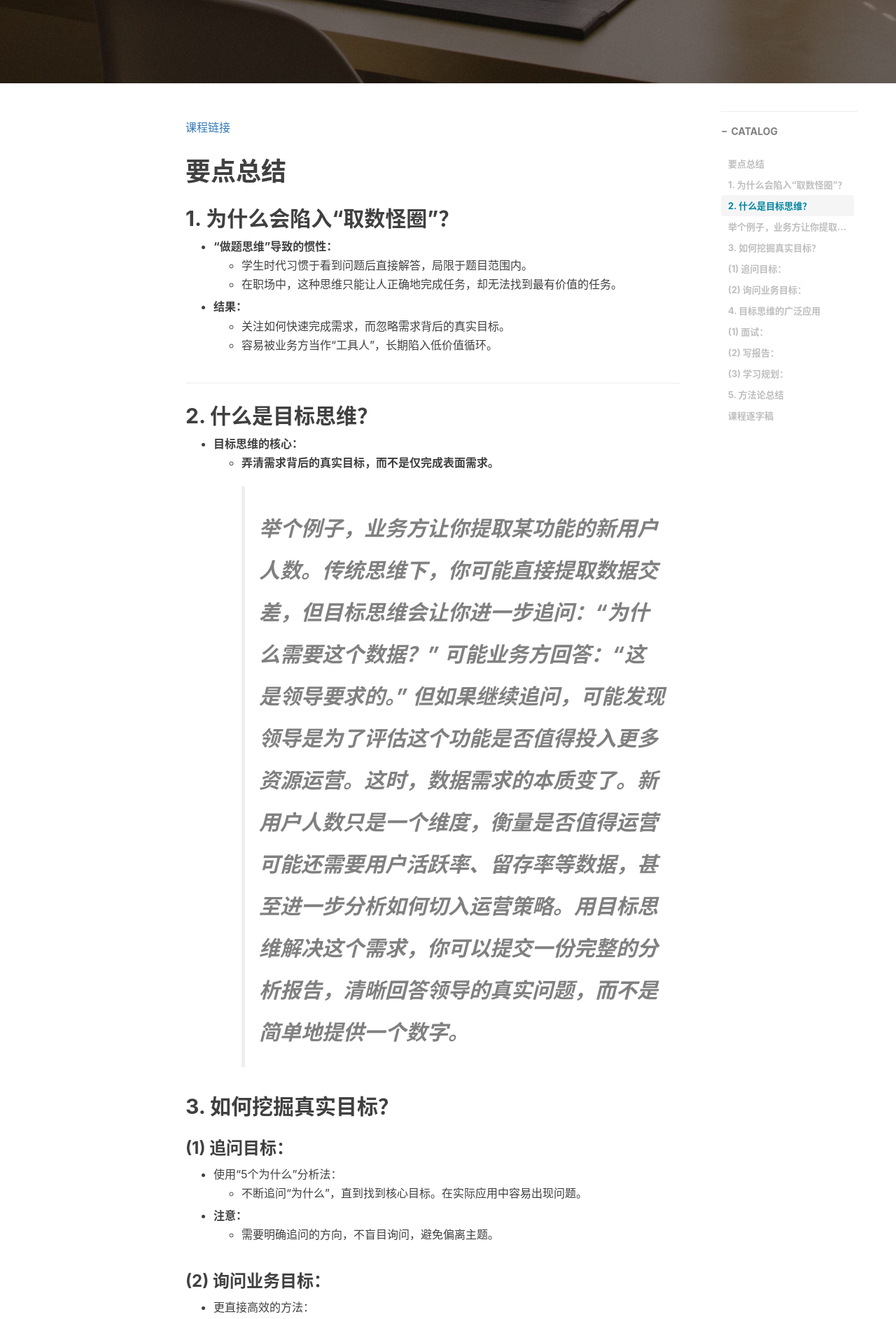
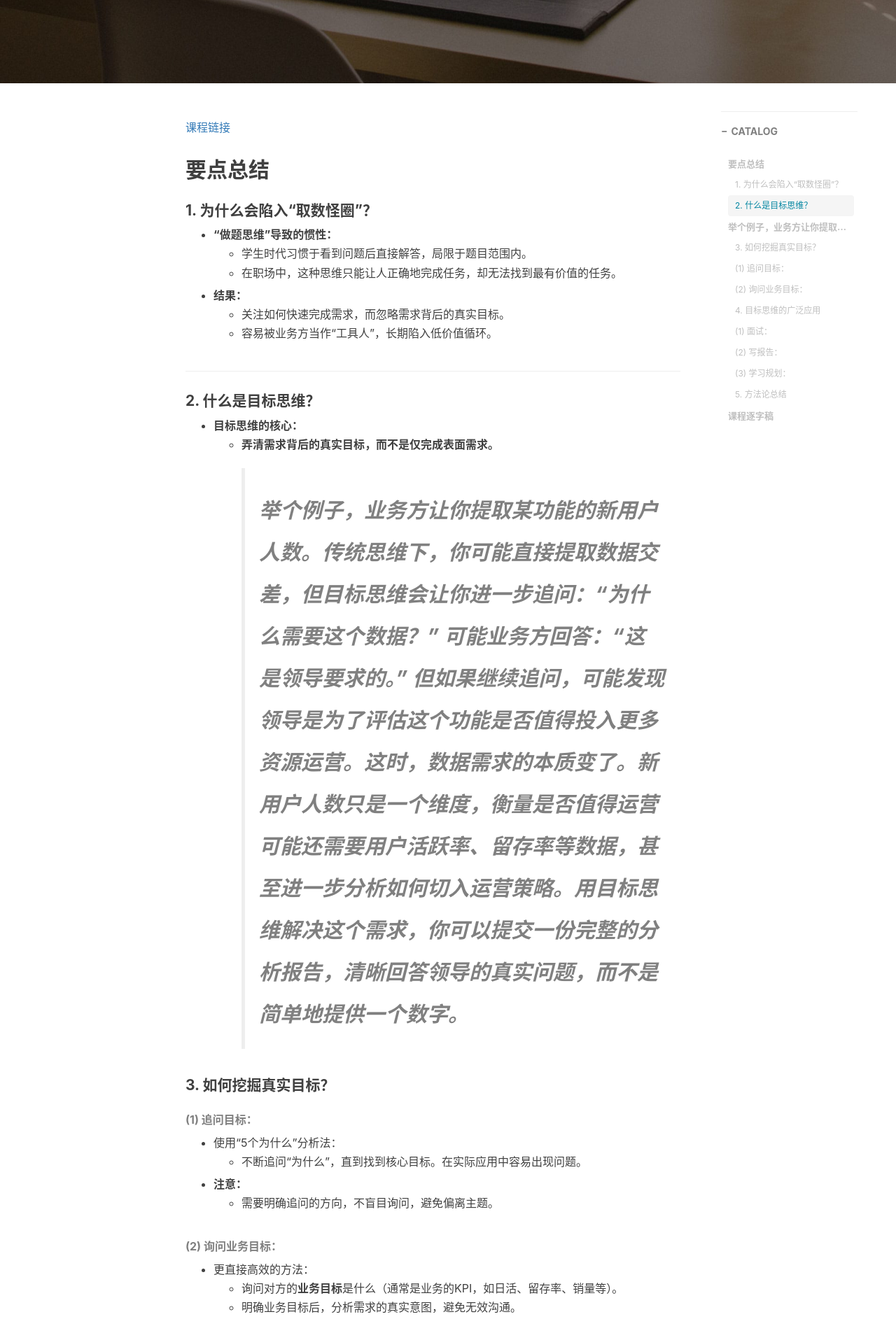
Before and after one commit to bingchuH/bingchuH.github.io, a Jekyll site: the page built from _posts/2024-09-17-数据分析思维2目标导向.md, in a window 1280 px wide. Shown: the part 464-2349 px from the top of the page at 70% size. Built offline with Jekyll 4.4.1, drawn with Linux system fonts in a browser that asks for light colours; nearby versions of some CDN libraries; comment, search, counter and statistics services are not loaded.

Commit message:
更新标题等级

```diff
--- a/_posts/2024-09-17-数据分析思维2目标导向.md
+++ b/_posts/2024-09-17-数据分析思维2目标导向.md
@@ -12,9 +12,9 @@ tags:
 
 <a href="https://www.youtube.com/watch?v=od9AGkafCp0&t=1s">课程链接</a>
 
-# 要点总结
+## 要点总结
 
-## 1. 为什么会陷入“取数怪圈”？
+#### 1. 为什么会陷入“取数怪圈”？
 - **“做题思维”导致的惯性：**
   - 学生时代习惯于看到问题后直接解答，局限于题目范围内。
   - 在职场中，这种思维只能让人正确地完成任务，却无法找到最有价值的任务。
@@ -24,42 +24,42 @@ tags:
 
 ---
 
-## 2. 什么是目标思维？
+#### 2. 什么是目标思维？
 - **目标思维的核心：**
   - **弄清需求背后的真实目标，而不是仅完成表面需求。**
       >举个例子，业务方让你提取某功能的新用户人数。传统思维下，你可能直接提取数据交差，但目标思维会让你进一步追问：“为什么需要这个数据？” 可能业务方回答：“这是领导要求的。” 但如果继续追问，可能发现领导是为了评估这个功能是否值得投入更多资源运营。这时，数据需求的本质变了。新用户人数只是一个维度，衡量是否值得运营可能还需要用户活跃率、留存率等数据，甚至进一步分析如何切入运营策略。用目标思维解决这个需求，你可以提交一份完整的分析报告，清晰回答领导的真实问题，而不是简单地提供一个数字。
 ---
 
-## 3. 如何挖掘真实目标？
-### **(1) 追问目标：**
+#### 3. 如何挖掘真实目标？
+###### **(1) 追问目标：**
 - 使用“5个为什么”分析法：
   - 不断追问“为什么”，直到找到核心目标。在实际应用中容易出现问题。
 - **注意：**
   - 需要明确追问的方向，不盲目询问，避免偏离主题。
 
-### **(2) 询问业务目标：**
+###### **(2) 询问业务目标：**
 - 更直接高效的方法：
   - 询问对方的**业务目标**是什么（通常是业务的KPI，如日活、留存率、销量等）。
   - 明确业务目标后，分析需求的真实意图，避免无效沟通。
 
 ---
 
-## 4. 目标思维的广泛应用
-### **(1) 面试：**
+#### 4. 目标思维的广泛应用
+###### **(1) 面试：**
 - 面试官问兴趣爱好时，目标思维会让你意识到：
   - 重点在于展现性格和能力是否与岗位匹配，而非具体爱好内容。
 
-### **(2) 写报告：**
+###### **(2) 写报告：**
 - 关注报告的核心目标：
   - 传递有效信息，而非单纯展示分析过程。
 
-### **(3) 学习规划：**
+###### **(3) 学习规划：**
 - 学习数据分析时，明确学习的最终目标（如提升业务分析能力、转岗、升职）。
 - 以目标为导向选择学习内容，避免盲目学工具（如Python、SQL等）。
 
 ---
 
-## 5. 方法论总结
+#### 5. 方法论总结
 1. **跳出“取数怪圈”：**
    - 摆脱“做题思维”，关注需求背后的真实目标。
 2. **找到需求的核心目标：**
@@ -69,7 +69,7 @@ tags:
 
 ---
 
-# 课程逐字稿
+## 课程逐字稿
 近年来，越来越多的人选择了数据分析这个岗位。他们最初的期待是希望自己能够成为驱动业务的军师，运筹帷幄，决胜千里之外。然而，现实生活中，许多人却沦为了“取数机器”，每天有取不完的数据需求。他们发现，取的数据越多，分析能力提升得却越少，而分析能力得不到提升，业务方和领导就越把他们当成工具人，安排更多的数据提取需求。就这样，他们陷入了一个恶性循环。
 
 几年后，这些工具人往往会被性价比更高的新人替代，数据分析的职业道路也到此为止。这种现象困扰着很多新人。今天，我想和你分享一种破解这种困局的利器：目标思维。
```
